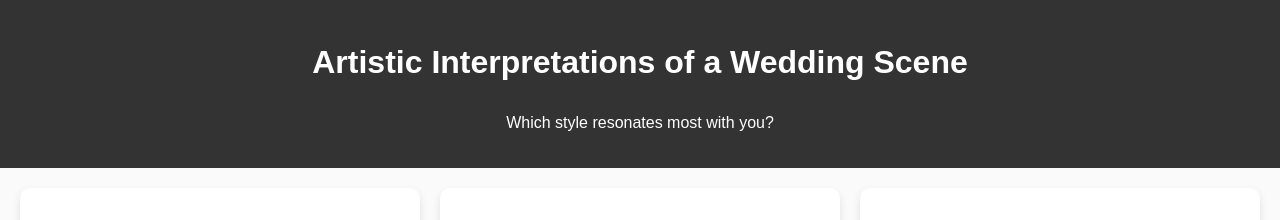
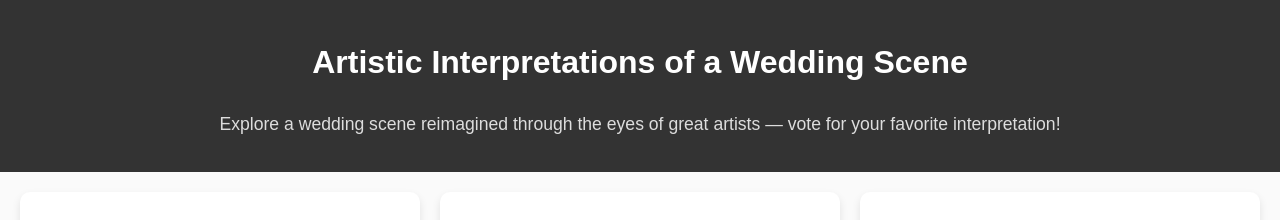
Before and after one commit to cddemaio/artistic-interpretations, a plain HTML site: page index.html in a window 1280 px wide. Shown: the top 220 px of the page. Drawn offline with Linux system fonts and the light colour scheme.

Commit message:
Update index.html

```diff
--- a/index.html
+++ b/index.html
@@ -16,6 +16,11 @@
       color: #fff;
       padding: 1em;
       text-align: center;
+    }
+    header p {
+      margin-top: 10px;
+      font-size: 1.1em;
+      color: #ddd;
     }
     .gallery {
       display: grid;
@@ -62,7 +67,7 @@
 <body>
   <header>
     <h1>Artistic Interpretations of a Wedding Scene</h1>
-    <p>Which style resonates most with you?</p>
+    <p>Explore a wedding scene reimagined through the eyes of great artists — vote for your favorite interpretation!</p>
   </header>
 
   <section class="gallery">
```
